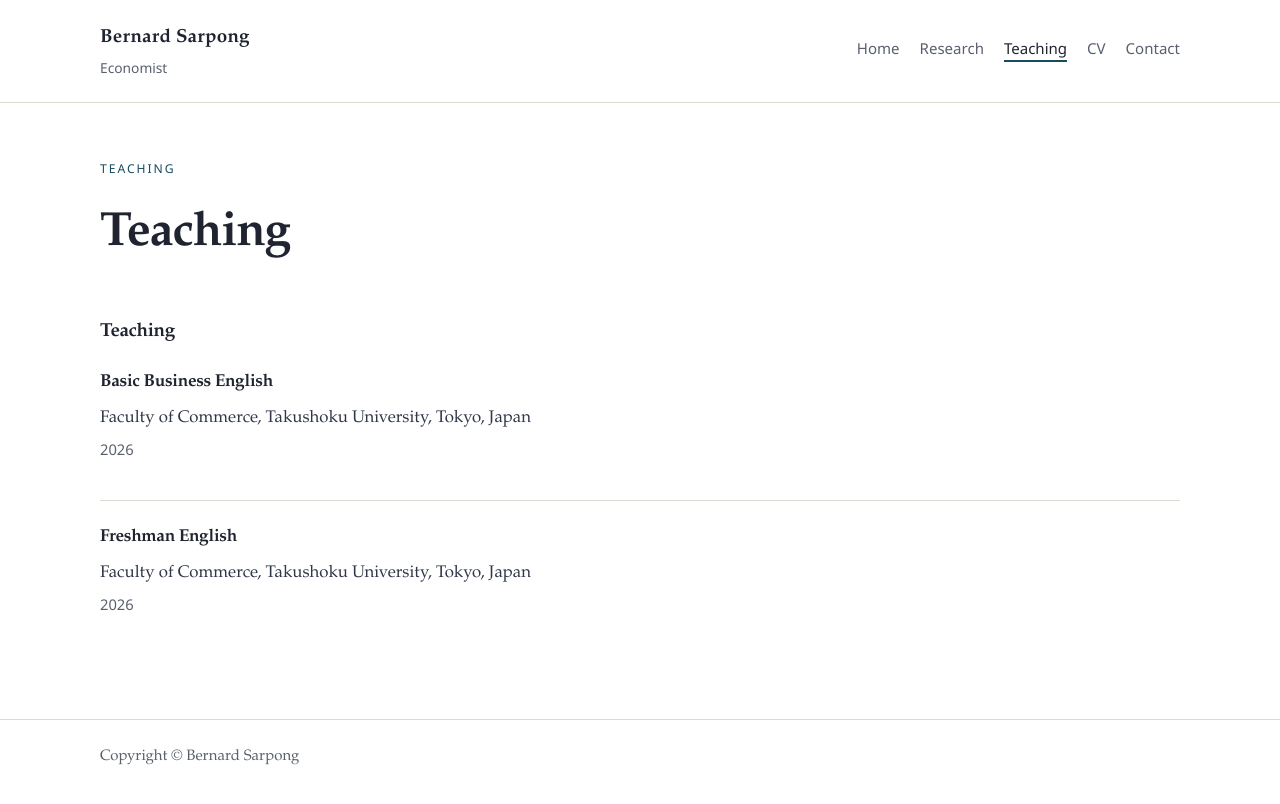
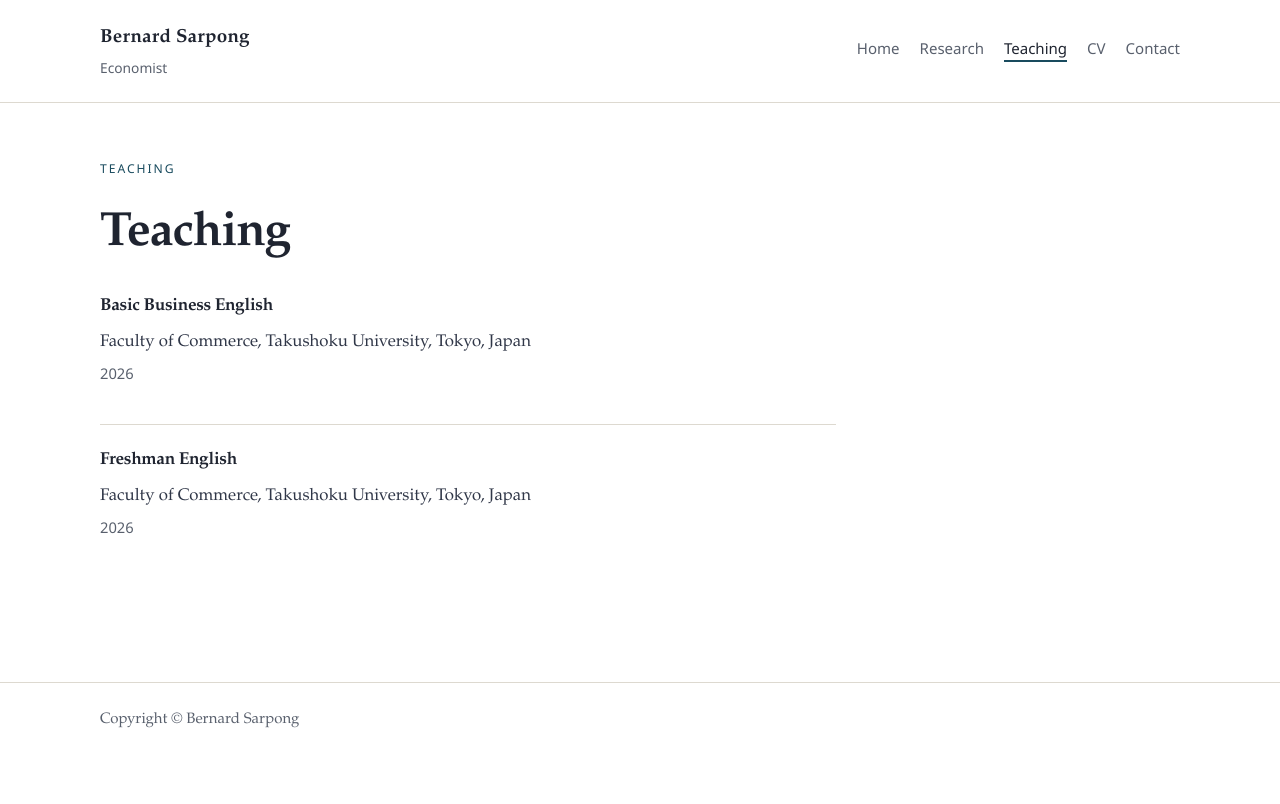
Before and after one commit to bernardksarpong/bernardksarpong.github.io, a Jekyll site: the page built from experience.html, in a window 1280 px wide. Shown: the top 804 px of the page. Built offline with Jekyll 4.4.1, drawn with Linux system fonts in a browser that asks for light colours.

Commit message:
Tighten teaching page structure

```diff
--- a/experience.html
+++ b/experience.html
@@ -10,13 +10,9 @@
   <p class="eyebrow">Teaching</p>
   <h1>Teaching</h1>
 
-</section>
 
 
-<section>
-  <div class="section-heading">
-    <h2>Teaching</h2>
-  </div>
+
   <div class="item-list">
     {% for item in experience.teaching_experience %}
       <article class="item">
```
